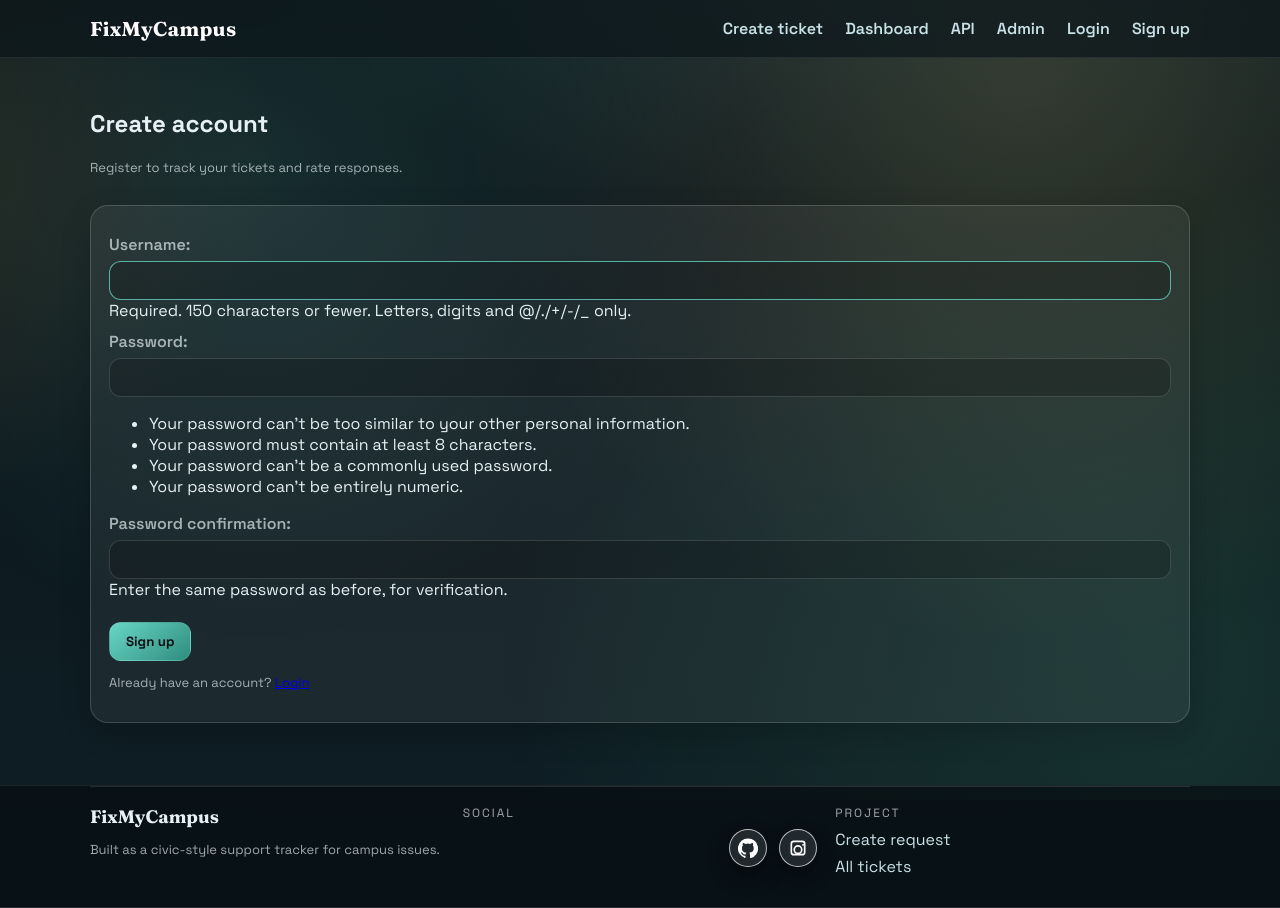
After one commit to Enhilla/py4Django, a Django app: page /signup/ in a window 1280 px wide. The commit adds this page. Run offline with Django 5.2, Linux system fonts and the light colour scheme.

Commit message:
new-againn

```diff
--- a/hilla/complaints/templates/complaints/base.html
+++ b/hilla/complaints/templates/complaints/base.html
@@ -23,6 +23,13 @@
             <a href="/admin/">Admin</a>
             {% if request.user.is_superuser %}
               <a href="{% url 'create_admin' %}">Create admin</a>
+              <a href="{% url 'seed_demo' %}">Seed demo</a>
+            {% endif %}
+            {% if request.user.is_authenticated %}
+              <a href="{% url 'logout' %}">Logout</a>
+            {% else %}
+              <a href="{% url 'login' %}">Login</a>
+              <a href="{% url 'signup' %}">Sign up</a>
             {% endif %}
         </nav>
     </div>
@@ -111,11 +118,16 @@
       const popoverClose = e.target.closest("[data-popover-close]");
       const aiBtn = e.target.closest("[data-ai-action]");
       const overlay = e.target.classList.contains("modal") ? e.target : null;
+      const aiBackdrop = e.target.id === "ai-backdrop" ? e.target : null;
 
       if (trigger) {
         const id = trigger.getAttribute("data-modal-open");
         const modal = document.getElementById(id);
         openLayer(modal);
+        if (id === "modal-ai") {
+          const backdrop = document.getElementById("ai-backdrop");
+          openLayer(backdrop);
+        }
       }
 
       if (closeBtn) {
@@ -130,6 +142,14 @@
       if (popoverClose) {
         const popover = popoverClose.closest(".ai-popover");
         closeLayer(popover);
+        const backdrop = document.getElementById("ai-backdrop");
+        closeLayer(backdrop);
+      }
+
+      if (aiBackdrop) {
+        const popover = document.getElementById("modal-ai");
+        closeLayer(popover);
+        closeLayer(aiBackdrop);
       }
 
       if (copyBtn) {
@@ -178,6 +198,8 @@
       if (e.key === "Escape") {
         document.querySelectorAll(".modal.open").forEach((m) => closeLayer(m));
         document.querySelectorAll(".ai-popover.open").forEach((p) => closeLayer(p));
+        const backdrop = document.getElementById("ai-backdrop");
+        closeLayer(backdrop);
       }
     });
 
--- /dev/null
+++ b/hilla/complaints/templates/registration/signup.html
@@ -0,0 +1,21 @@
+{% extends "complaints/base.html" %}
+
+{% block title %}Sign up{% endblock %}
+
+{% block content %}
+<section class="page-head">
+  <div>
+    <h1>Create account</h1>
+    <p class="small">Register to track your tickets and rate responses.</p>
+  </div>
+</section>
+
+<div class="card">
+  <form method="post" class="form-grid">
+    {% csrf_token %}
+    {{ form.as_p }}
+    <button type="submit" class="btn primary">Sign up</button>
+  </form>
+  <p class="small">Already have an account? <a href="{% url 'login' %}">Login</a></p>
+</div>
+{% endblock %}
--- a/hilla/complaints/urls.py
+++ b/hilla/complaints/urls.py
@@ -7,7 +7,9 @@ urlpatterns = [
     path("create/", views.create, name="create"),
     path("ticket/<int:pk>/", views.ticket_detail, name="ticket_detail"),
     path("ticket/<int:pk>/rate/", views.rate_ticket, name="rate_ticket"),
-    path("admin/create/", views.create_admin, name="create_admin"),
+    path("create-admin/", views.create_admin, name="create_admin"),
+    path("seed-demo/", views.seed_demo_view, name="seed_demo"),
+    path("signup/", views.signup, name="signup"),
 
     # REST API
     path("api/tickets/", views.TicketListCreateAPI.as_view(), name="api_tickets"),
--- a/hilla/complaints/views.py
+++ b/hilla/complaints/views.py
@@ -2,12 +2,14 @@ import json
 import os
 
 from django.contrib import messages
-from django.contrib.auth import get_user_model
+from django.contrib.auth import get_user_model, login
+from django.contrib.auth.forms import UserCreationForm
 from django.contrib.auth.decorators import login_required, user_passes_test
 from django.db.models import Count, Avg
 from django.http import JsonResponse
 from django.views.decorators.csrf import csrf_exempt
 from django.shortcuts import render, redirect, get_object_or_404
+from django.core.management import call_command
 
 from .models import Ticket, Category
 from .forms import TicketForm, TicketRatingForm, AdminCreateForm
@@ -146,6 +148,32 @@ def create_admin(request):
     return render(request, "complaints/create_admin.html", {"form": form})
 
 
+@login_required
+@user_passes_test(lambda u: u.is_superuser)
+def seed_demo_view(request):
+    if request.method == "POST":
+        count = int(request.POST.get("count", "8") or "8")
+        call_command("seed_demo", count=count)
+        messages.success(request, f"Seeded {count} demo tickets.")
+        return redirect("seed_demo")
+    return render(request, "complaints/seed_demo.html")
+
+
+def signup(request):
+    if request.user.is_authenticated:
+        return redirect("index")
+    if request.method == "POST":
+        form = UserCreationForm(request.POST)
+        if form.is_valid():
+            user = form.save()
+            login(request, user)
+            messages.success(request, "Account created.")
+            return redirect("index")
+    else:
+        form = UserCreationForm()
+    return render(request, "registration/signup.html", {"form": form})
+
+
 # ==========================
 # REST API (для Postman/curl)
 # ==========================
--- a/hilla/hilla/settings.py
+++ b/hilla/hilla/settings.py
@@ -150,3 +150,9 @@ WHITENOISE_USE_FINDERS = True
 # DEFAULT PK
 # --------------------
 DEFAULT_AUTO_FIELD = "django.db.models.BigAutoField"
+
+# --------------------
+# AUTH
+# --------------------
+LOGIN_REDIRECT_URL = "/"
+LOGOUT_REDIRECT_URL = "/"
--- a/hilla/hilla/urls.py
+++ b/hilla/hilla/urls.py
@@ -1,7 +1,10 @@
 from django.contrib import admin
 from django.urls import path, include
+from django.contrib.auth import views as auth_views
 
 urlpatterns = [
     path("admin/", admin.site.urls),
+    path("login/", auth_views.LoginView.as_view(), name="login"),
+    path("logout/", auth_views.LogoutView.as_view(), name="logout"),
     path("", include("complaints.urls")),
 ]
```
Also changed, not shown: hilla/complaints/static/complaints/style.css (+26 -8 lines), hilla/complaints/templates/complaints/index.html (+19 -18 lines), hilla/complaints/templates/complaints/seed_demo.html (added, +21 -0 lines), hilla/complaints/templates/registration/login.html (added, +21 -0 lines).
